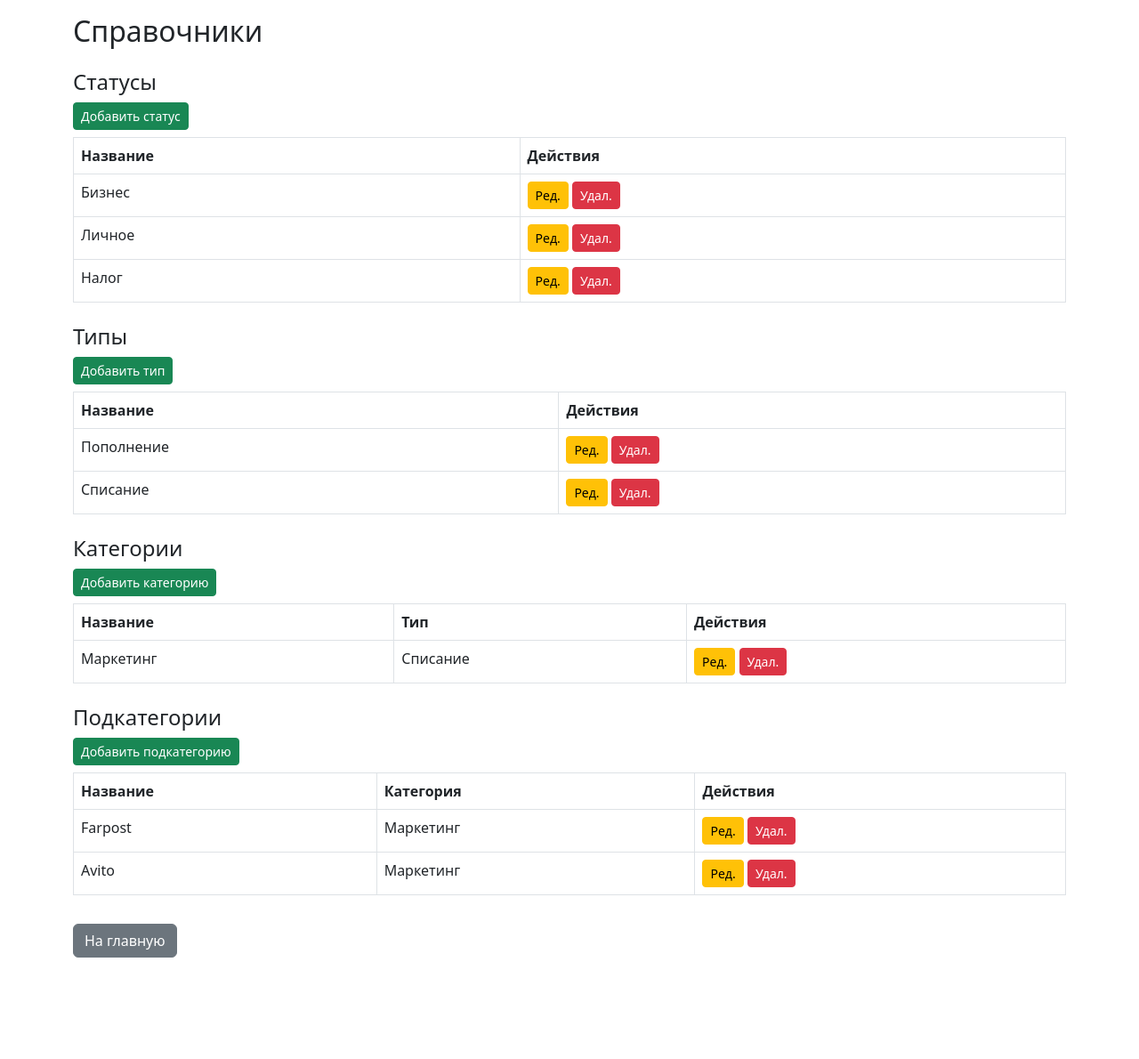
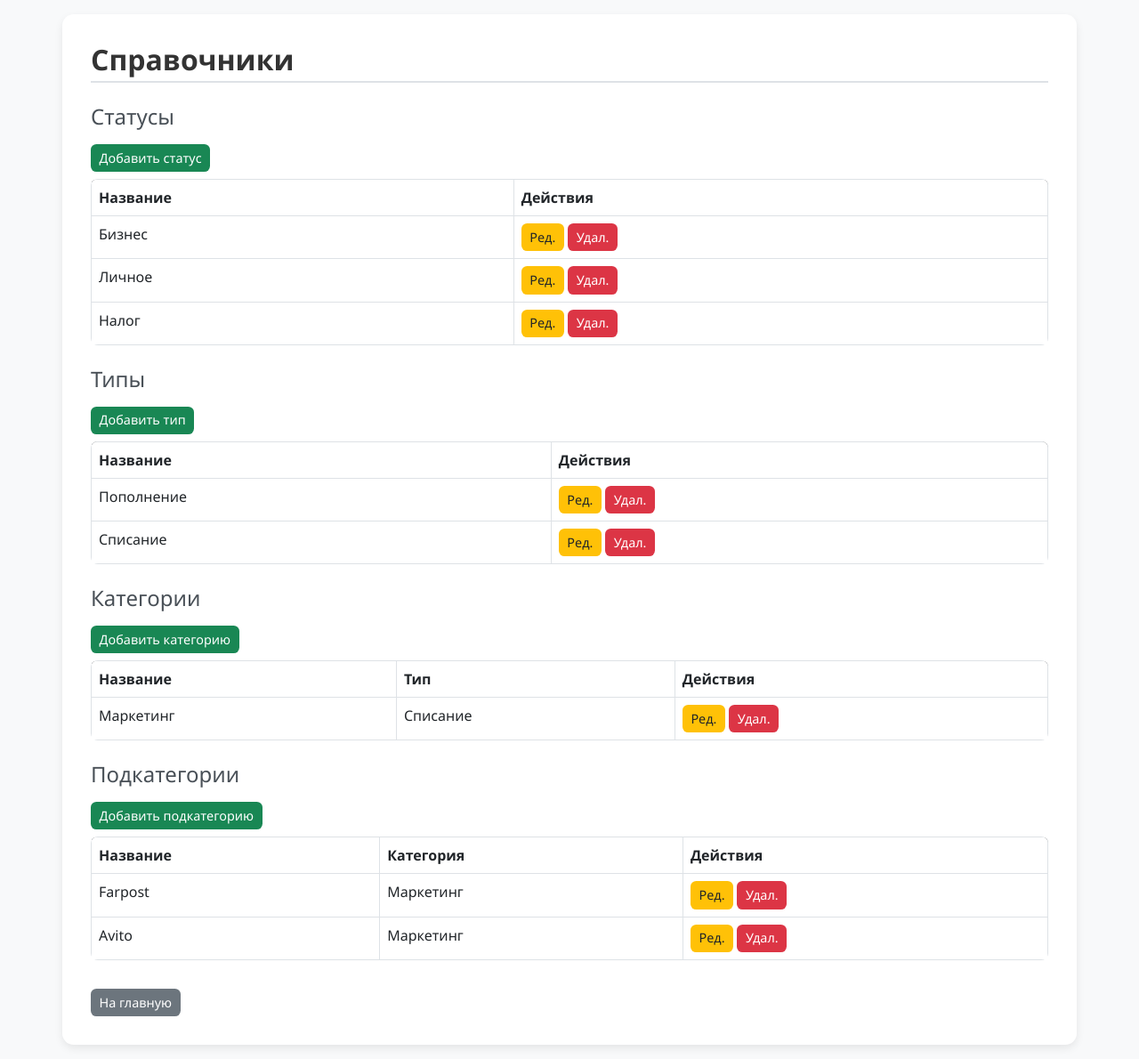
Before and after one commit to MazerX1/DDS, a Django app: page /catalog/ in a window 1280 px wide. Shown: the whole page at 89% size. Before the commit the page ends 1076 px from the top, so only its background shows below. Run offline with Django 5.2, Linux system fonts and the light colour scheme; data comes from the database, SQL or seed files in the repository.

Commit message:
Добавление стилей

```diff
--- /dev/null
+++ b/dds_app/static/css/styles.css
@@ -0,0 +1,79 @@
+/* Общие стили */
+body {
+    background-color: #f8f9fa;
+    font-family: "Segoe UI", Roboto, Arial, sans-serif;
+    color: #333;
+}
+
+/* Заголовки */
+h2 {
+    font-weight: 600;
+    margin-bottom: 1rem;
+    border-bottom: 2px solid #dee2e6;
+    padding-bottom: 0.3rem;
+}
+
+h4 {
+    font-weight: 500;
+    margin-top: 2rem;
+    margin-bottom: 1rem;
+    color: #495057;
+}
+
+/* Таблицы */
+.table {
+    background-color: #fff;
+    border-radius: 0.5rem;
+    overflow: hidden;
+}
+
+.table thead {
+    background-color: #343a40;
+    color: #fff;
+}
+
+.table tbody tr:hover {
+    background-color: #f1f3f5;
+}
+
+/* Кнопки действий */
+.btn {
+    border-radius: 0.4rem;
+    font-size: 0.9rem;
+    padding: 0.3rem 0.6rem;
+    transition: all 0.2s ease-in-out;
+}
+
+.btn:hover {
+    opacity: 0.9;
+    transform: translateY(-1px);
+}
+
+.btn-success {
+    background-color: #198754;
+    border: none;
+}
+
+.btn-warning {
+    background-color: #ffc107;
+    border: none;
+    color: #212529;
+}
+
+.btn-danger {
+    background-color: #dc3545;
+    border: none;
+}
+
+.btn-secondary {
+    background-color: #6c757d;
+    border: none;
+}
+
+/* Контейнер */
+.container {
+    background: #ffffff;
+    padding: 2rem;
+    border-radius: 0.8rem;
+    box-shadow: 0 4px 10px rgba(0, 0, 0, 0.08);
+}
--- a/dds_app/templates/dds_app/catalog.html
+++ b/dds_app/templates/dds_app/catalog.html
@@ -1,8 +1,10 @@
+{% load static %}
 <!DOCTYPE html>
 <html>
 <head>
     <title>Справочники</title>
     <link rel="stylesheet" href="https://cdn.jsdelivr.net/npm/bootstrap@5.3.0/dist/css/bootstrap.min.css">
+    <link href="{% static 'css/styles.css' %}" rel="stylesheet">
 </head>
 <body class="p-3">
 <div class="container">
@@ -13,7 +15,10 @@
     <a href="{% url 'dds_app:status_add' %}" class="btn btn-sm btn-success mb-2">Добавить статус</a>
     <table class="table table-bordered">
         <thead>
-            <tr><th>Название</th><th>Действия</th></tr>
+        <tr>
+            <th>Название</th>
+            <th>Действия</th>
+        </tr>
         </thead>
         <tbody>
         {% for s in statuses %}
@@ -33,7 +38,10 @@
     <a href="{% url 'dds_app:type_add' %}" class="btn btn-sm btn-success mb-2">Добавить тип</a>
     <table class="table table-bordered">
         <thead>
-            <tr><th>Название</th><th>Действия</th></tr>
+        <tr>
+            <th>Название</th>
+            <th>Действия</th>
+        </tr>
         </thead>
         <tbody>
         {% for t in types %}
@@ -53,7 +61,11 @@
     <a href="{% url 'dds_app:category_add' %}" class="btn btn-sm btn-success mb-2">Добавить категорию</a>
     <table class="table table-bordered">
         <thead>
-            <tr><th>Название</th><th>Тип</th><th>Действия</th></tr>
+        <tr>
+            <th>Название</th>
+            <th>Тип</th>
+            <th>Действия</th>
+        </tr>
         </thead>
         <tbody>
         {% for c in categories %}
@@ -74,7 +86,11 @@
     <a href="{% url 'dds_app:subcategory_add' %}" class="btn btn-sm btn-success mb-2">Добавить подкатегорию</a>
     <table class="table table-bordered">
         <thead>
-            <tr><th>Название</th><th>Категория</th><th>Действия</th></tr>
+        <tr>
+            <th>Название</th>
+            <th>Категория</th>
+            <th>Действия</th>
+        </tr>
         </thead>
         <tbody>
         {% for sc in subcategories %}
--- a/dds_app/templates/dds_app/delete_confirm.html
+++ b/dds_app/templates/dds_app/delete_confirm.html
@@ -1,8 +1,10 @@
+{% load static %}
 <!DOCTYPE html>
 <html>
 <head>
     <title>Подтверждение удаления</title>
     <link rel="stylesheet" href="https://cdn.jsdelivr.net/npm/bootstrap@5.3.0/dist/css/bootstrap.min.css">
+    <link href="{% static 'css/styles.css' %}" rel="stylesheet">
 </head>
 <body class="p-3">
 <div class="container">
--- a/dds_app/templates/dds_app/form.html
+++ b/dds_app/templates/dds_app/form.html
@@ -5,6 +5,7 @@
     <meta charset="UTF-8">
     <title>{{ title }}</title>
     <link href="https://cdn.jsdelivr.net/npm/bootstrap@5.3.1/dist/css/bootstrap.min.css" rel="stylesheet">
+    <link href="{% static 'css/styles.css' %}" rel="stylesheet">
 </head>
 <body class="p-4">
 <h1>{{ title }}</h1>
--- a/dds_app/templates/dds_app/index.html
+++ b/dds_app/templates/dds_app/index.html
@@ -5,6 +5,7 @@
     <meta charset="UTF-8">
     <title>ДДС - Главная</title>
     <link href="https://cdn.jsdelivr.net/npm/bootstrap@5.3.1/dist/css/bootstrap.min.css" rel="stylesheet">
+    <link href="{% static 'css/styles.css' %}" rel="stylesheet">
 </head>
 <body class="p-4">
 <h1>Движение денежных средств (ДДС)</h1>
```
Lines whose indentation alone changed are shown as unchanged.
